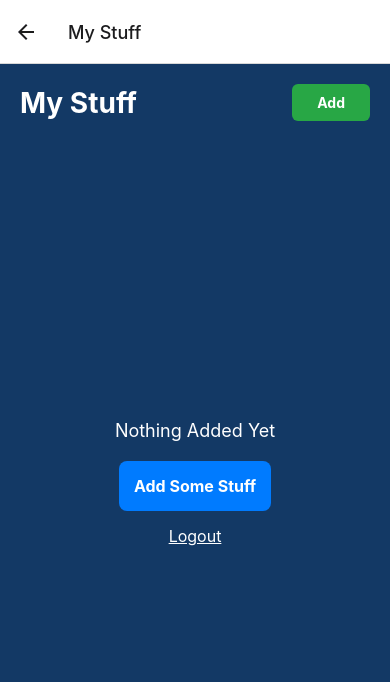
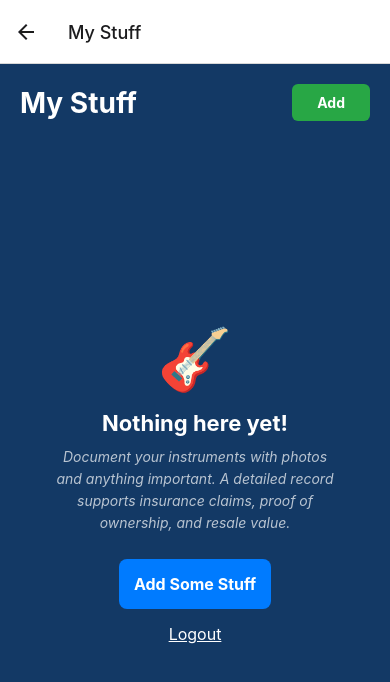
Before and after one commit to dps3ven/my_stuff, a React Native app: screen /Inventory in a window 390 px wide. Shown: the top 682 px of the page. Built offline with nearby package versions, Linux system fonts and the light colour scheme.

Commit message:
added friendly message to the inventory screen

```diff
--- a/screens/InventoryScreen.js
+++ b/screens/InventoryScreen.js
@@ -174,7 +174,9 @@ export default function InventoryScreen({ navigation }) {
 
         {inventory.length === 0 ? (
           <View style={styles.emptyContainer}>
-            <Text style={styles.emptyText}>Nothing Added Yet</Text>
+            <Text style={styles.emptyIcon}>🎸</Text>
+            <Text style={styles.emptyText}>Nothing here yet!</Text>
+            <Text style={styles.emptyHint}>Document your instruments with photos and anything important. A detailed record supports insurance claims, proof of ownership, and resale value.</Text>
             <TouchableOpacity
               style={styles.primaryButton}
               onPress={() => navigation.navigate('AddInstrument')}
@@ -190,6 +192,9 @@ export default function InventoryScreen({ navigation }) {
           </View>
         ) : (
           <>
+            <View style={styles.tipBanner}>
+              <Text style={styles.tipText}>💡 Tap any item to see full details. Swipe images to browse photos.</Text>
+            </View>
             <SectionList
               sections={inventory}
               renderItem={renderItem}
@@ -347,11 +352,38 @@ const styles = StyleSheet.create({
     flex: 1,
     justifyContent: 'center',
     alignItems: 'center',
+    paddingHorizontal: 30,
+  },
+  emptyIcon: {
+    fontSize: 60,
+    marginBottom: 15,
   },
   emptyText: {
-    fontSize: 18,
+    fontSize: 22,
     color: '#fff',
-    marginBottom: 20,
+    fontWeight: 'bold',
+    marginBottom: 10,
+  },
+  emptyHint: {
+    fontSize: 14,
+    color: 'rgba(255, 255, 255, 0.7)',
+    textAlign: 'center',
+    marginBottom: 25,
+    lineHeight: 22,
+    fontStyle: 'italic',
+  },
+  tipBanner: {
+    backgroundColor: 'rgba(255, 255, 255, 0.1)',
+    borderRadius: 8,
+    padding: 12,
+    marginBottom: 15,
+    borderWidth: 1,
+    borderColor: 'rgba(255, 255, 255, 0.15)',
+  },
+  tipText: {
+    color: 'rgba(255, 255, 255, 0.8)',
+    fontSize: 13,
+    textAlign: 'center',
   },
   primaryButton: {
     backgroundColor: '#007bff',
```
